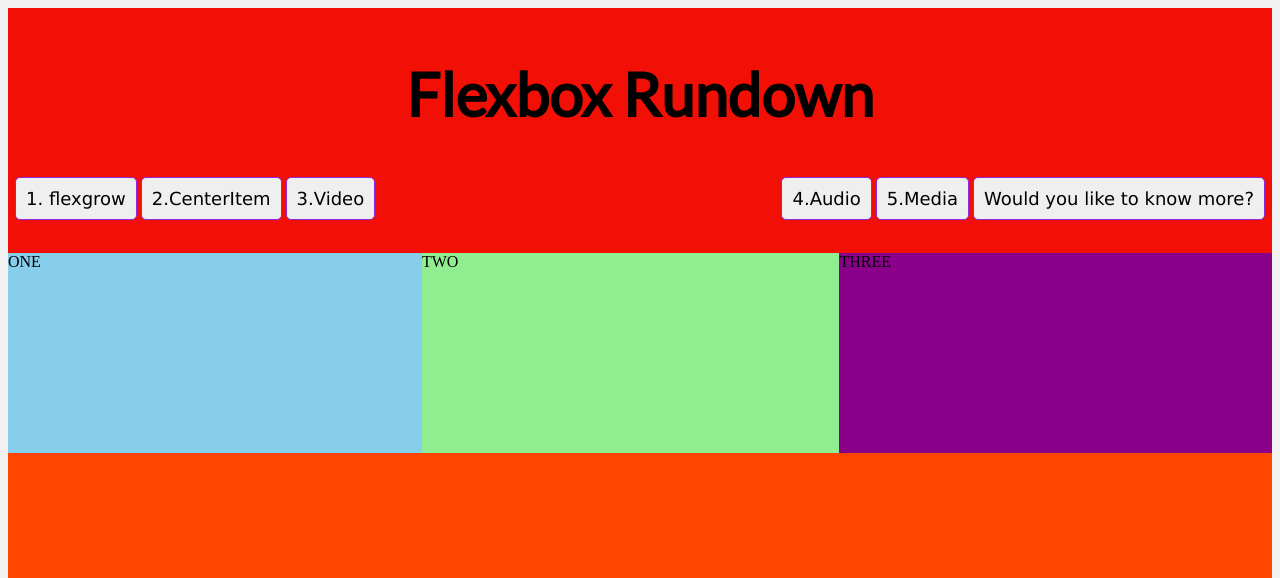
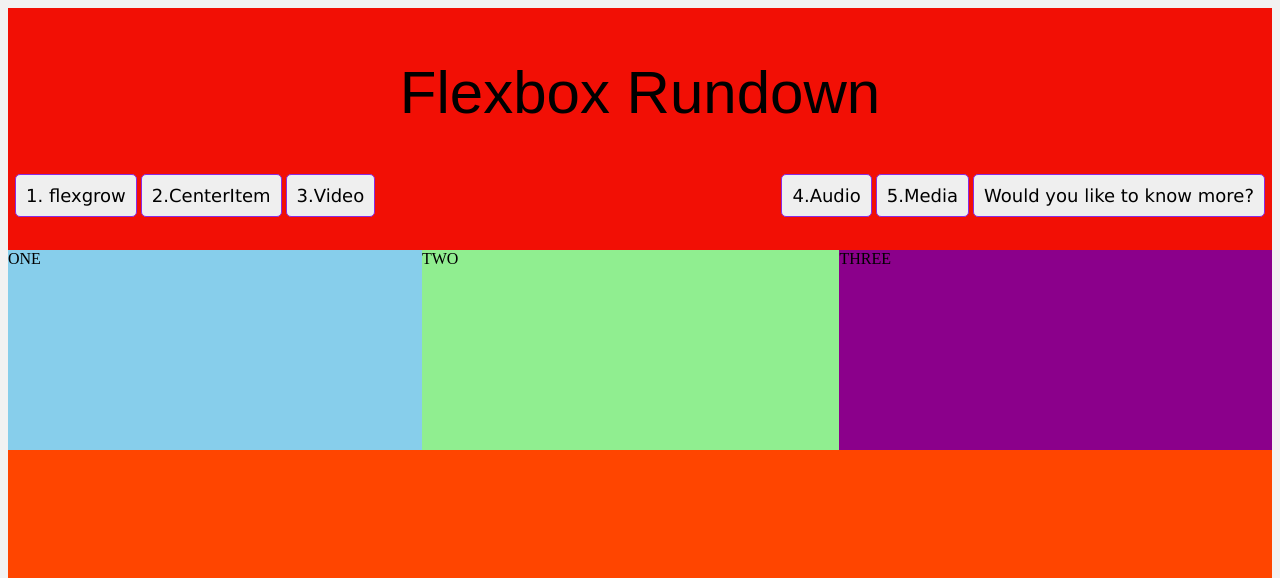
Before and after one commit to lukehazlewood/wksheet4, a plain HTML site: page worksheet4/index.html in a window 1280 px wide. Shown: the top 578 px of the page. Drawn offline with Linux system fonts and the light colour scheme.

Commit message:
differing fonts on differing sites

```diff
--- a/worksheet4/styles.css
+++ b/worksheet4/styles.css
@@ -95,6 +95,8 @@ iframe {
 
 h1 {
     font-family: "lato", sans-serif;
+    font-family: "raleway-v20-deprecated", sans-serif;
+    font-weight: 400;
     font-size: 60px;
     text-align: center;
 }
```
Also changed, not shown: worksheet4/button.html (+1 -0 lines).
